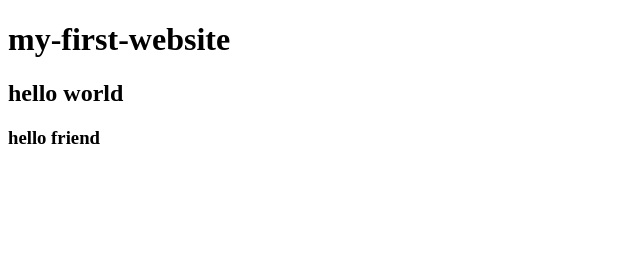
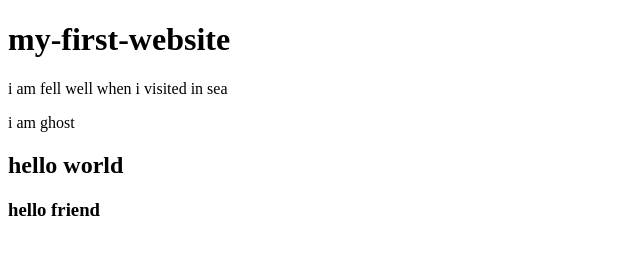
Before and after one commit to hasan120328/my-first-website, a plain HTML site: page index.html in a window 1280 px wide. Shown: the whole page, without its empty margins (0-640 px from the left). Drawn offline with Linux system fonts and the light colour scheme.

Commit message:
ghost hunter

```diff
--- a/index.html
+++ b/index.html
@@ -8,6 +8,9 @@
 <body>
 
     <h1>my-first-website</h1>
+    <p>i am fell well when i visited in sea</p>
+    <p>i am ghost</p>
+
     <h2>hello world </h2>
     <h3>hello friend</h3>
 </body>
```
